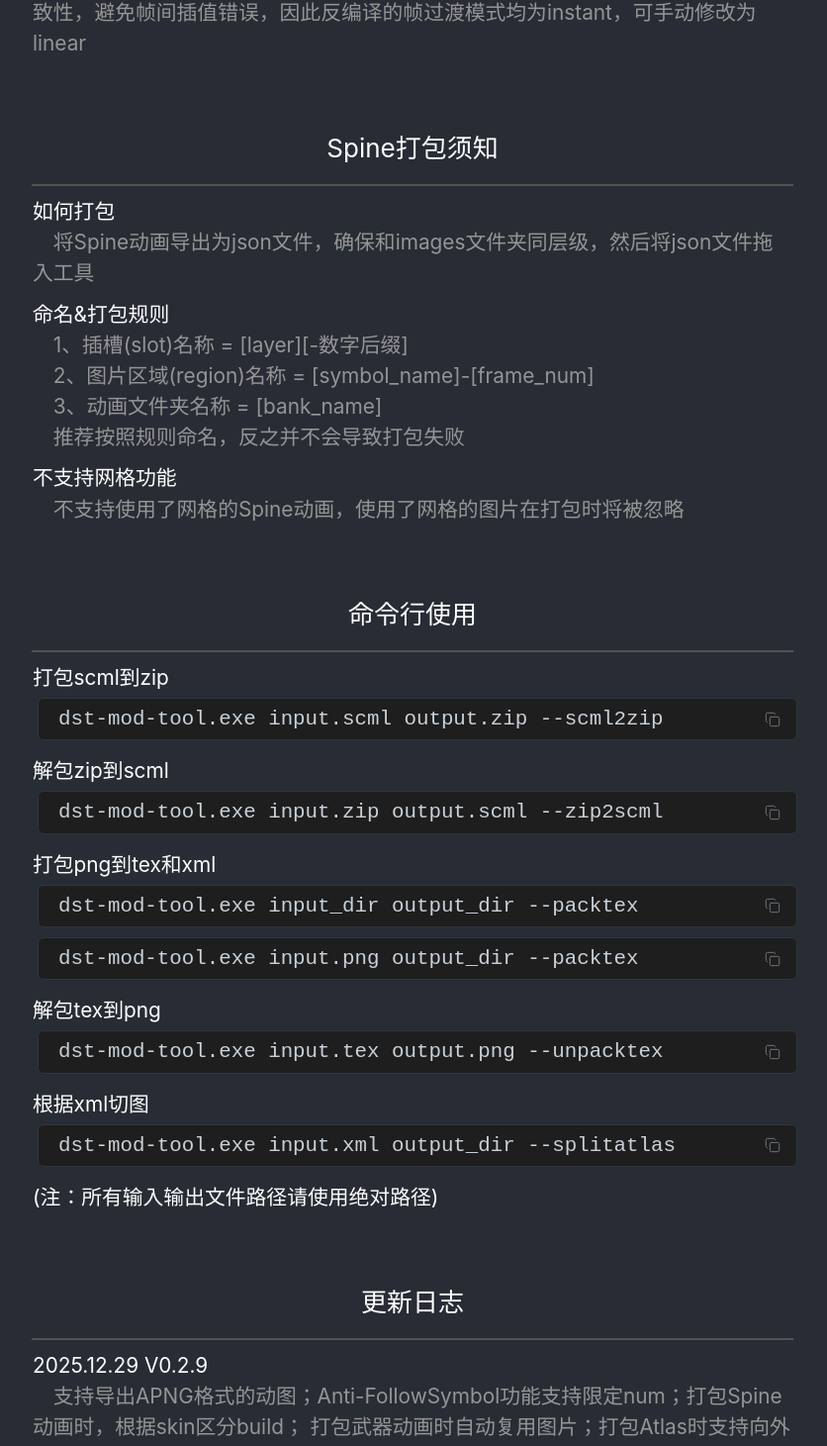
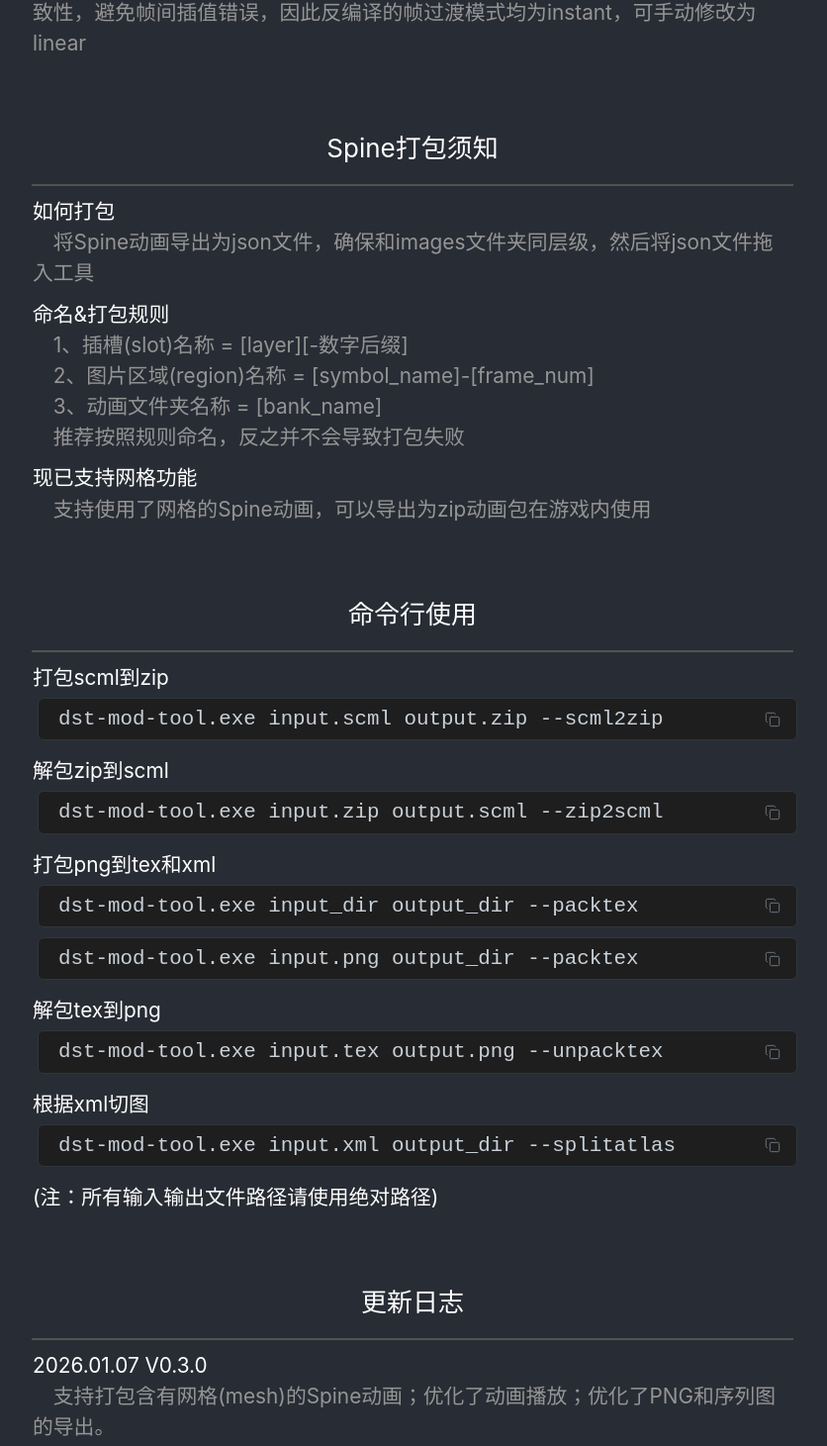
Before and after one commit to MSIsunny/dst-mod-tool-publisher, a React (Create React App) app: page / in a window 1280 px wide. Shown: the part 1321-2782 px from the top of the page at 99% size, without its empty margins (223-1059 px from the left). Built offline with nearby package versions, Linux system fonts and the light colour scheme.

Commit message:
update version 0.3.0

```diff
--- a/src/App.js
+++ b/src/App.js
@@ -274,9 +274,9 @@
                 &ensp;&ensp;推荐按照规则命名，反之并不会导致打包失败
             </div>
 
-            <div className="Text-content-title"> 不支持网格功能 </div>
+            <div className="Text-content-title"> 现已支持网格功能 </div>
             <div className="Text-content-body">
-                &ensp;&ensp;不支持使用了网格的Spine动画，使用了网格的图片在打包时将被忽略
+                &ensp;&ensp;支持使用了网格的Spine动画，可以导出为zip动画包在游戏内使用
             </div>
         </div>
     </React.Fragment>
@@ -298,6 +298,11 @@
         <div className="H-line" />
 
         <div className="Text-content">
+            <div className="Text-content-title"> 2026.01.07 V0.3.0 </div>
+            <div className="Text-content-body">
+                &ensp;&ensp;支持打包含有网格(mesh)的Spine动画；优化了动画播放；优化了PNG和序列图的导出。
+            </div>
+
             <div className="Text-content-title"> 2025.12.29 V0.2.9 </div>
             <div className="Text-content-body">
                 &ensp;&ensp;支持导出APNG格式的动图；Anti-FollowSymbol功能支持限定num；打包Spine动画时，根据skin区分build；
--- a/src/app-data.json
+++ b/src/app-data.json
@@ -1,4 +1,4 @@
 {
   "name": "DST Mod Tool",
-  "version": "0.2.9"
+  "version": "0.3.0"
 }
```
